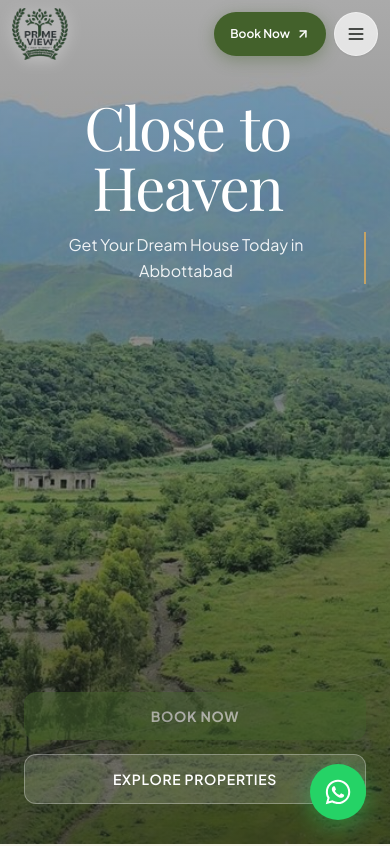
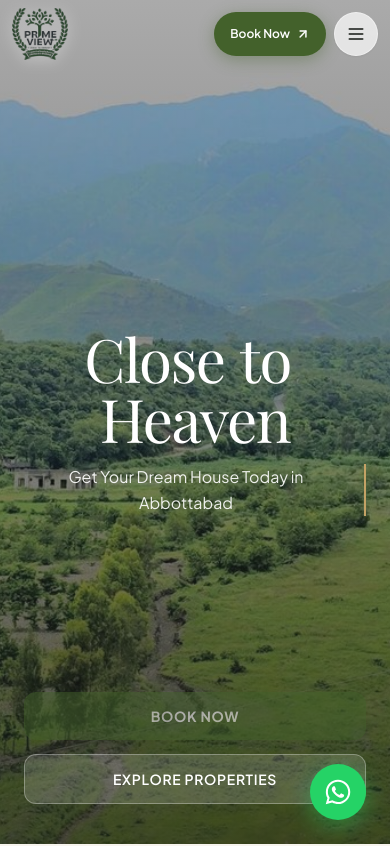
Before and after one commit to HassanAliMashwani/Prime-View-Frontend, a Next.js app: page / in a window 390 px wide. Shown: the top 846 px of the page. Built offline with nearby package versions, Linux system fonts and the light colour scheme; a web font is replaced by a local one.

Commit message:
style(hero): center Close to Heaven horizontally and vertically on mobile view

```diff
--- a/src/components/sections/HeroSection.tsx
+++ b/src/components/sections/HeroSection.tsx
@@ -6,7 +6,7 @@ import { ScrollReveal } from "@/components/ui/ScrollReveal";
 
 export const HeroSection: React.FC = () => {
   return (
-    <section className="relative w-full h-dvh min-h-[600px] sm:min-h-[650px] flex flex-col justify-start sm:justify-center items-center overflow-hidden pt-20 min-[390px]:pt-24 sm:pt-0">
+    <section className="relative w-full h-dvh min-h-[600px] sm:min-h-[650px] flex flex-col justify-center items-center overflow-hidden">
       {/* Full-bleed background — Abbottabad mountain landscape */}
       <div className="absolute inset-0 z-0">
         <Image
@@ -28,13 +28,13 @@ export const HeroSection: React.FC = () => {
       </div>
 
       {/* Hero Content — Asymmetrical Editorial Layout */}
-      <div className="relative z-10 w-full max-w-7xl mx-auto px-6 pt-0 sm:pt-24 flex flex-col">
+      <div className="relative z-10 w-full max-w-7xl mx-auto px-6 flex flex-col items-center sm:items-stretch sm:pt-24">
 
         {/* Primary Headline */}
         <ScrollReveal
           variant="blur-word"
           delay={0.2}
-          className="font-display text-5xl min-[390px]:text-6xl sm:text-7xl lg:text-[8rem] text-pure-white leading-[1.05] sm:leading-[1.0] tracking-tight text-center sm:text-left sm:ml-8 lg:ml-20"
+          className="font-display text-5xl min-[390px]:text-6xl sm:text-7xl lg:text-[8rem] text-pure-white leading-[1.05] sm:leading-[1.0] tracking-tight text-center sm:text-left sm:ml-8 lg:ml-20 w-full"
         >
           Close to Heaven
         </ScrollReveal>
--- a/src/components/ui/ScrollReveal.tsx
+++ b/src/components/ui/ScrollReveal.tsx
@@ -76,7 +76,7 @@ export const ScrollReveal: React.FC<ScrollRevealProps> = ({
         {words.map((word, index) => (
           <motion.span
             key={index}
-            className="inline-block mr-[0.25em]"
+            className={`inline-block ${index < words.length - 1 ? "mr-[0.25em]" : ""}`}
             initial={{ opacity: 0, y: 20, filter: "blur(8px)" }}
             animate={
               isInView
```
